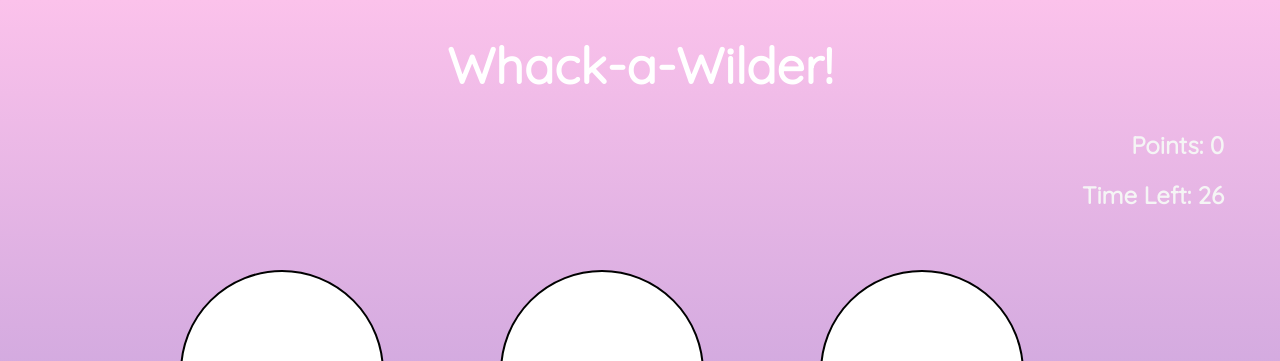
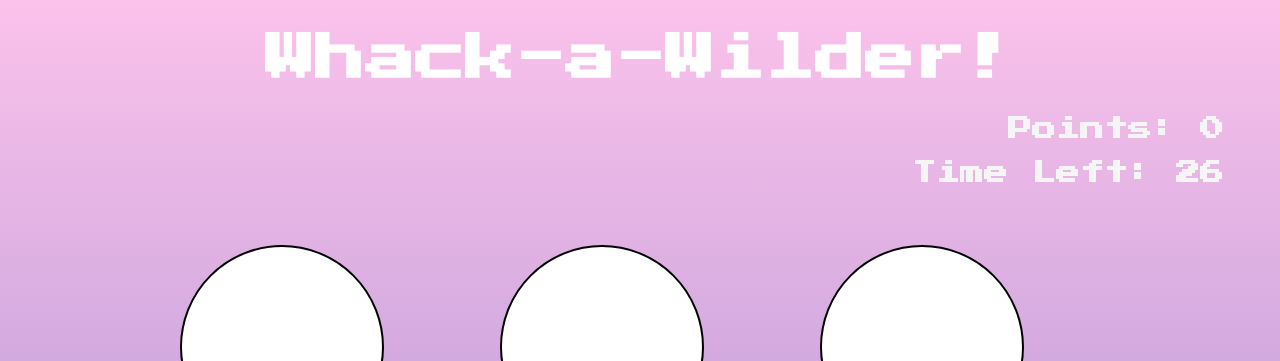
Before and after one commit to AlenaNik/pacmanhackaton, a website: page index.html in a window 1280 px wide. Shown: the top 361 px of the page. Drawn offline with nearby package versions, Linux system fonts and the light colour scheme.

Commit message:
font changes

```diff
--- a/index.html
+++ b/index.html
@@ -6,6 +6,7 @@
     <meta http-equiv="X-UA-Compatible" content="ie=edge" />
     <title>Document</title>
     <link rel="stylesheet" type="text/css" href="mystyle.css" />
+    <link href="https://fonts.googleapis.com/css?family=Press+Start+2P" rel="stylesheet">
     <script src="https://ajax.googleapis.com/ajax/libs/jquery/3.2.1/jquery.min.js"></script>
     <script src="myscript.js"></script>
   </head>
--- a/mystyle.css
+++ b/mystyle.css
@@ -14,12 +14,12 @@ body {
 h1 {
   color: white;
   text-align: center;
-  font-family: "Quicksand", sans-serif;
+  font-family: 'Press Start 2P', cursive;
   font-size: 50px;
 }
 
 .scorebox {
-  font-family: "Quicksand", sans-serif;
+  font-family: 'Press Start 2P', cursive;
   text-align: center;
 }
 
```
